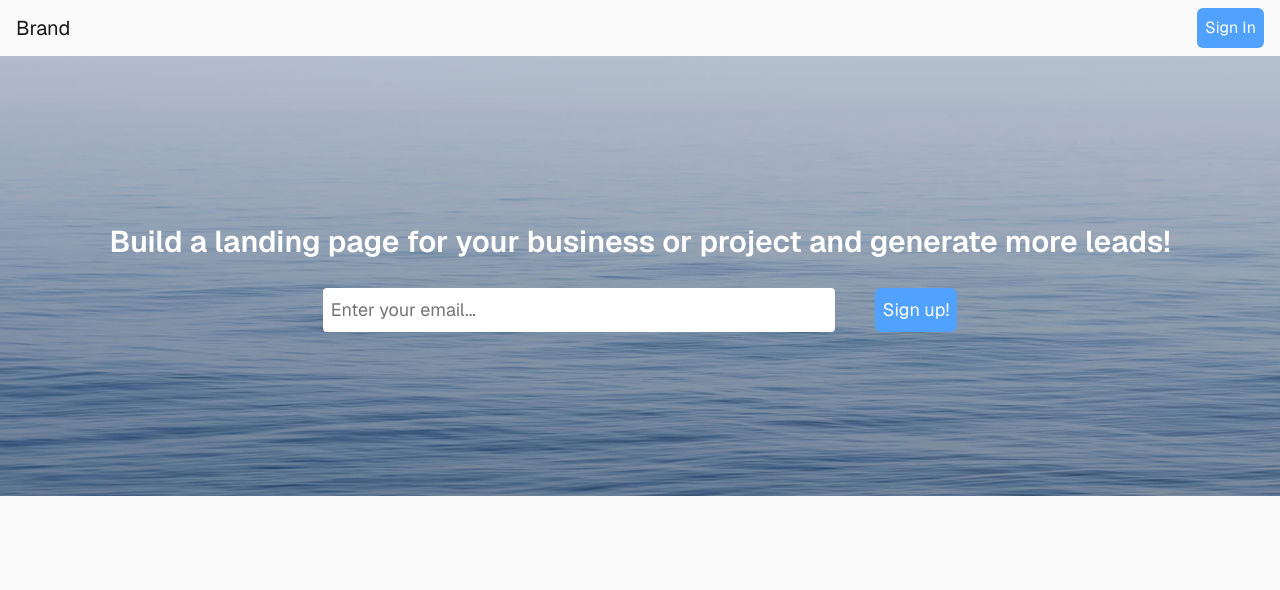
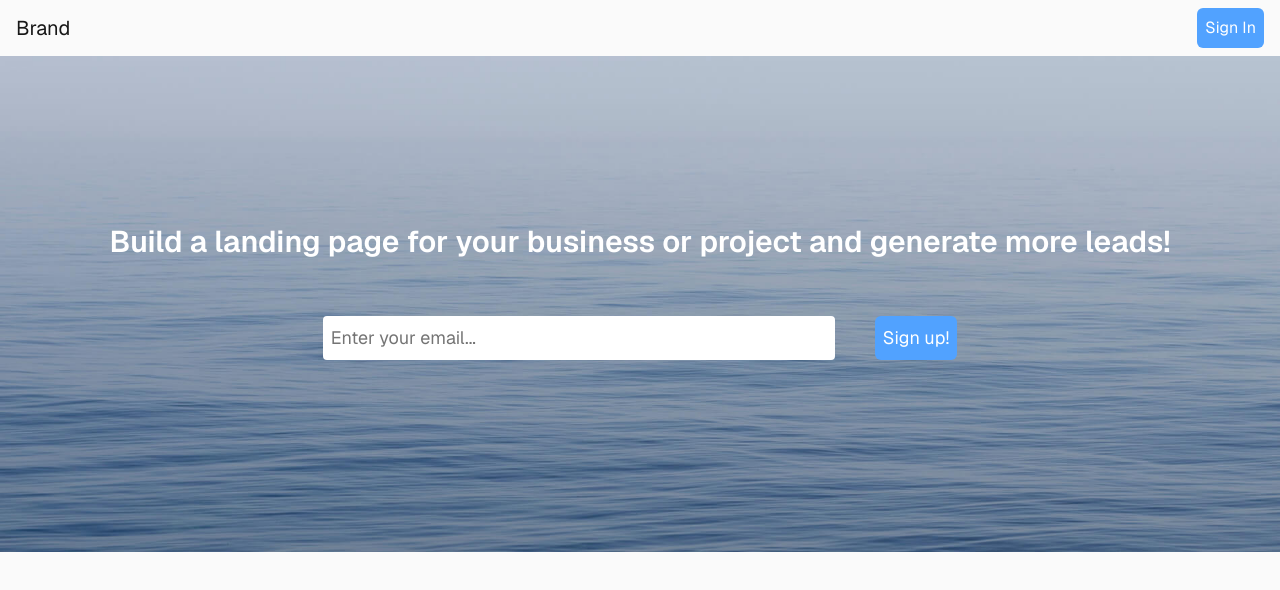
Before and after one commit to Jas-creator-31/bootstrap-studio-landing-page, a Next.js app: page / in a window 1280 px wide. Shown: the top 590 px of the page. Built offline with nearby package versions, Linux system fonts and the light colour scheme.

Commit message:
fix: fixed padding and made weidth full

```diff
--- a/src/app/components/Header.tsx
+++ b/src/app/components/Header.tsx
@@ -36,10 +36,10 @@ export default function Header() {
         <div className={cn( // the secondary container for containers of email input field and sign up button
           "w-screen z-10",
           "flex flex-col md:flex-row items-center justify-center gap-2 md:gap-10",
-          "p-1",
+          "p-8",
         )}>
           <input type="email" className={cn( // email input field
-            "w-3/4 sm:w-md md:w-lg",
+            "w-full sm:w-md md:w-lg",
             "p-2 rounded bg-white",
             "text-gray-900 placeholder:text-neutral-900/60",
             "caret-transparent focus:caret-black",
```
